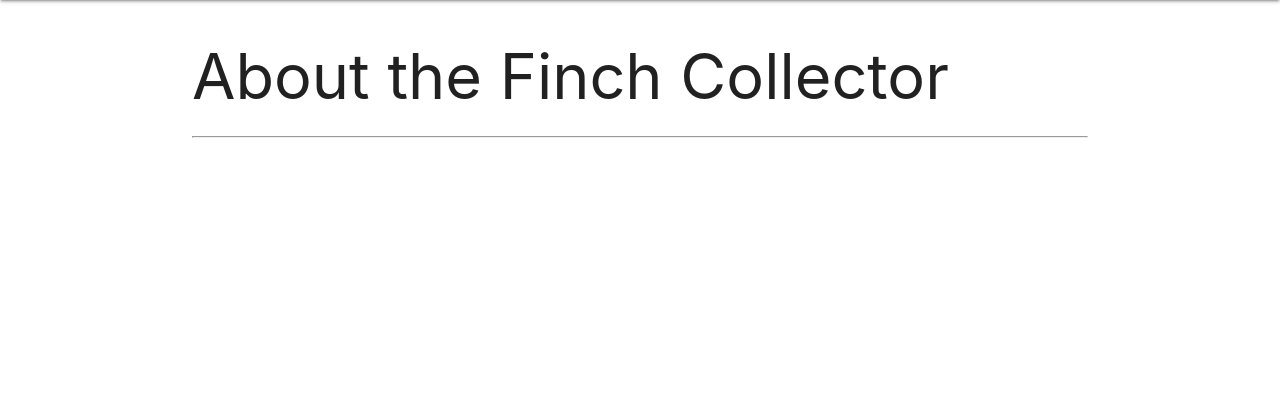
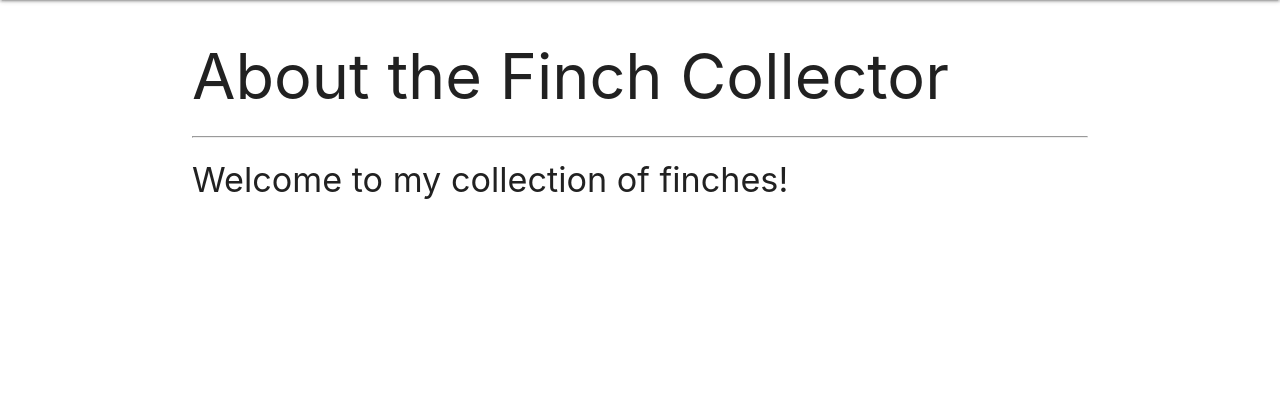
Before and after one commit to jaclynscarey/finch-collector, a Django app: page /about/ in a window 1280 px wide. Shown: the part 64-462 px from the top of the page. Run offline with Django 4.2, Linux system fonts and the light colour scheme.

Commit message:
wip: add text to about page

```diff
--- a/main_app/templates/about.html
+++ b/main_app/templates/about.html
@@ -3,5 +3,6 @@
 
 <h1>About the Finch Collector</h1>
 <hr>
+<h4>Welcome to my collection of finches!</h4>
 
 {% endblock %}
```
